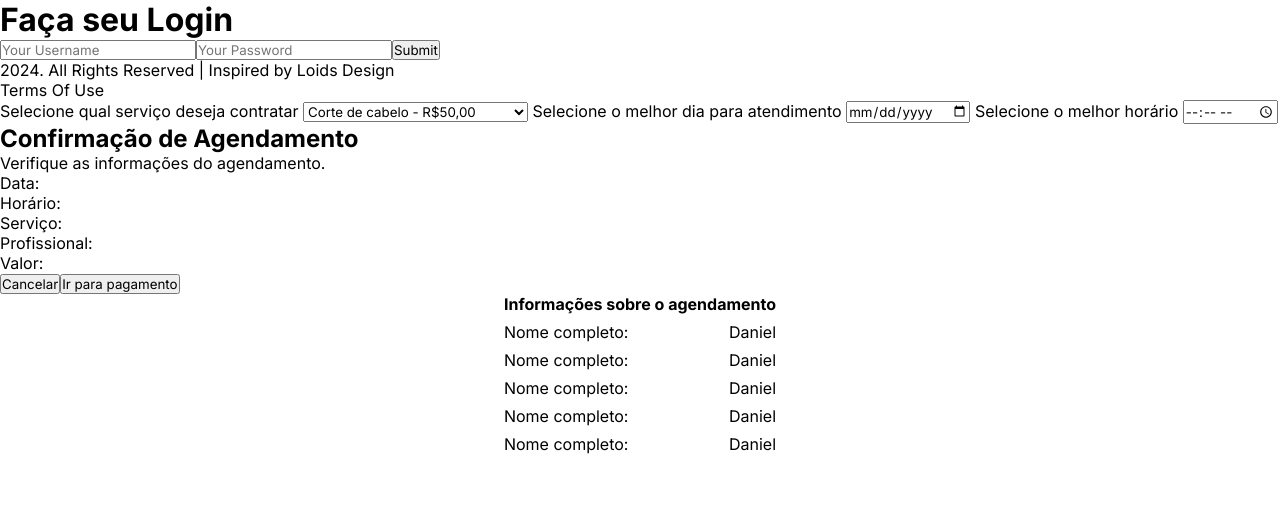
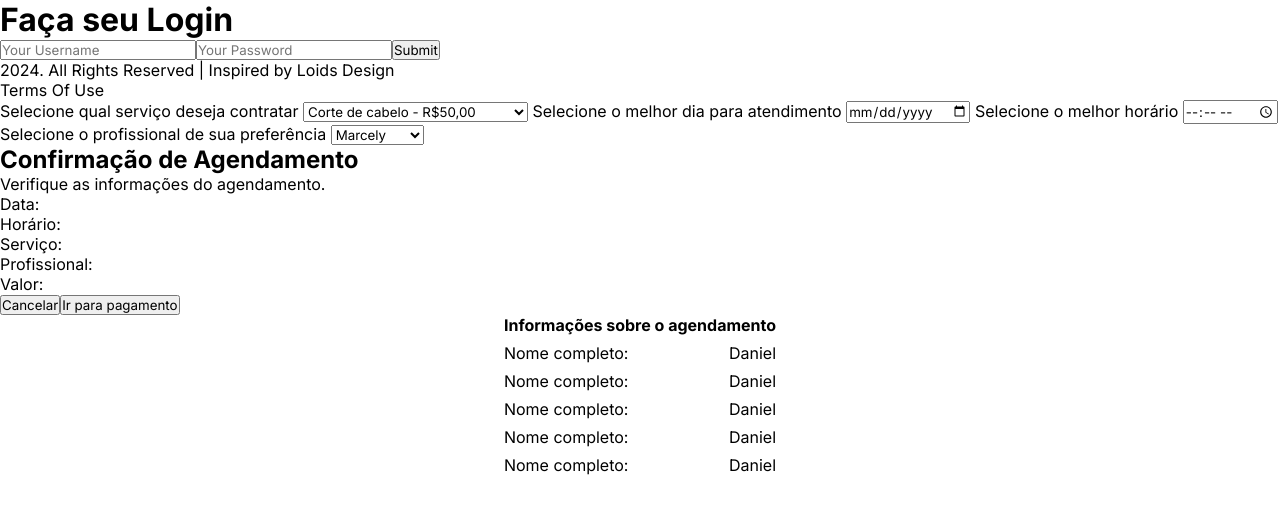
Before and after one commit to marcelylobato/projeto-angular-I, an Angular app: page / in a window 1280 px wide. Shown: the top 514 px of the page. Built offline with nearby package versions, Linux system fonts and the light colour scheme.

Commit message:
Input de seleção do profissional feito

```diff
--- a/src/app/components/btn-inputs-form/btn-inputs-form.component.html
+++ b/src/app/components/btn-inputs-form/btn-inputs-form.component.html
@@ -20,5 +20,13 @@
         <label for="hour"> Selecione o melhor horário </label>
         <input type="time" id="hour" min="08:00" max="18:00" step="1800">
 
-
+        <!-- Input para escolher qual profissional irá realizar o atendimento -->
+        <label for="professional"> Selecione o profissional de sua preferência </label>
+        <select type="select" id="professional">
+            <option value="cezaniltom"> Cezaniltom </option>
+            <option value="daniel"> Daniel </option>
+            <option value="felipe"> Felipe </option>
+            <option value="marcely" selected> Marcely </option>
+            <option value="natalia"> Natalia </option>
+        </select>
 </form>
```
